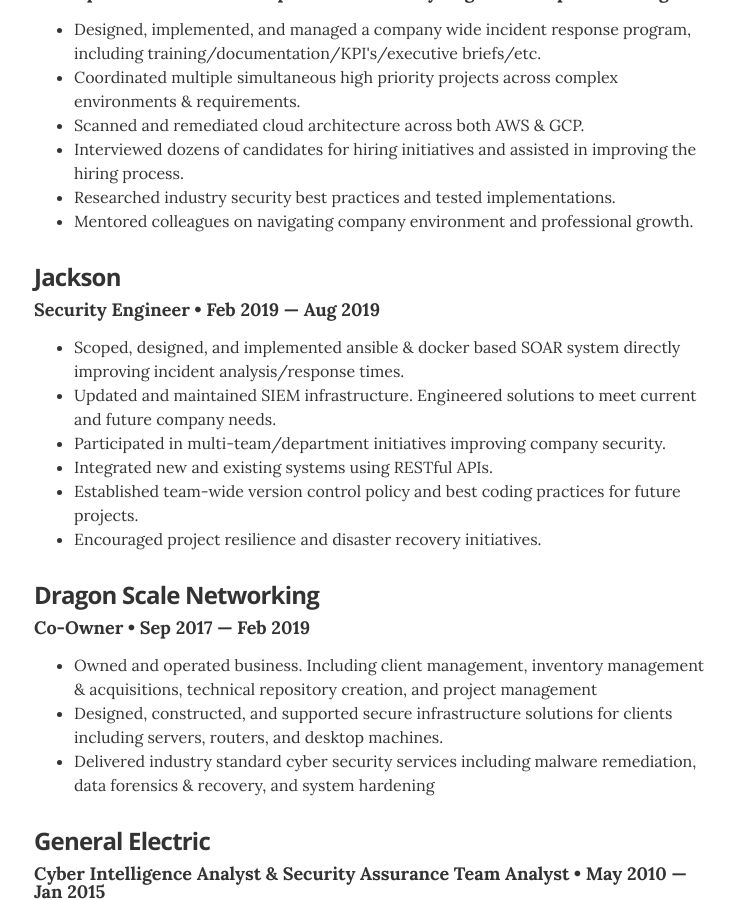
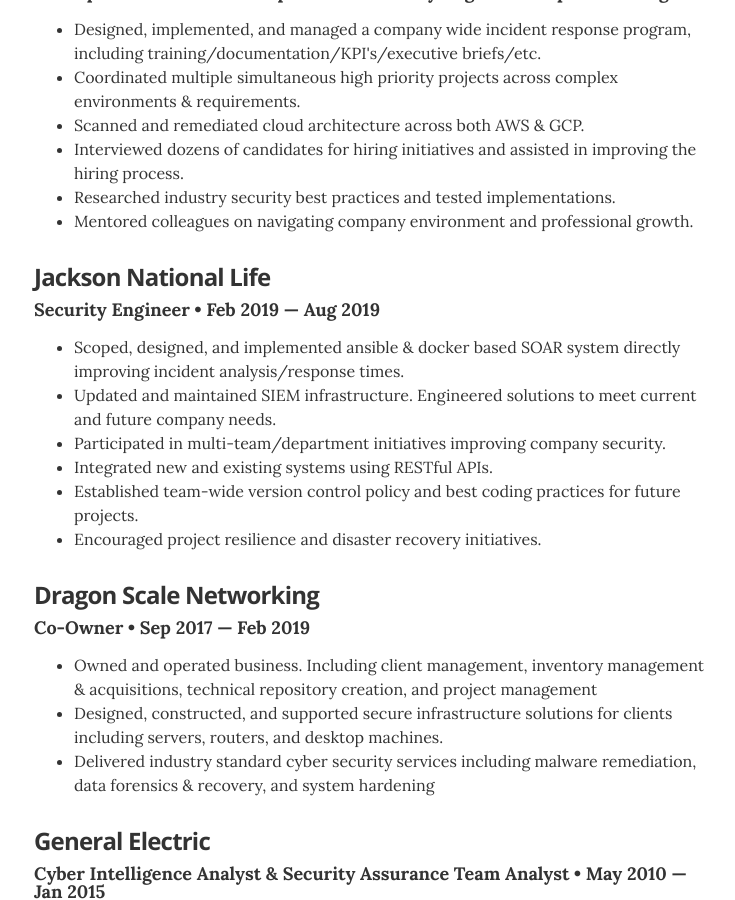
Before and after one commit to PurpleStarChild/PurpleStarChild, a Jekyll site: the page built from index.html, in a window 1280 px wide and 900 px high, scrolled down 2400 px. Shown: the whole window, without its empty margins (266-1001 px from the left). Built offline with Jekyll 4.4.1, drawn with Linux system fonts in a browser that asks for light colours.

Commit message:
fixing experience text for JNL

```diff
--- a/_data/experience.yml
+++ b/_data/experience.yml
@@ -18,7 +18,7 @@
   summary: <ul class="resume-item-list"><li> Designed, implemented, and managed a company wide incident response program, including training/documentation/KPI's/executive briefs/etc. </li><li> Coordinated multiple simultaneous high priority projects across complex environments & requirements. </li><li> Scanned and remediated cloud architecture across both AWS & GCP.</li><li> Interviewed dozens of candidates for hiring initiatives and assisted in improving the hiring process. </li><li> Researched industry security best practices and tested implementations. </li><li> Mentored colleagues on navigating company environment and professional growth. </li></ul>
 
 # Security Engineer
-- company: Jackson
+- company: Jackson National Life
   position: Security Engineer
   duration: Feb 2019 &mdash; Aug 2019
   summary: <ul class="resume-item-list"><li> Scoped, designed, and implemented ansible & docker based SOAR system directly improving incident analysis/response times. </li><li> Updated and maintained SIEM infrastructure. Engineered solutions to meet current and future company needs. </li><li> Participated in multi-team/department initiatives improving company security. </li><li> Integrated new and existing systems using RESTful APIs. </li><li> Established team-wide version control policy and best coding practices for future projects. </li><li> Encouraged project resilience and disaster recovery initiatives.</li></ul>
```
